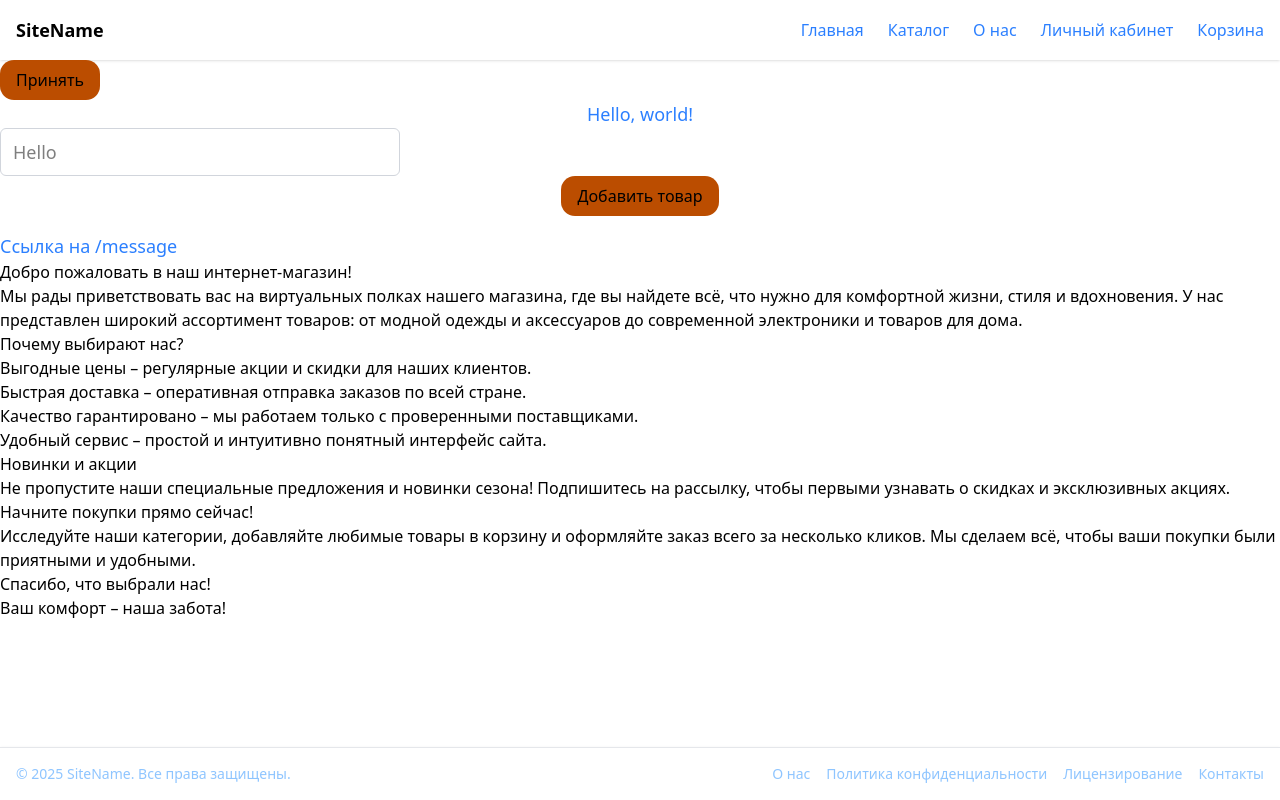
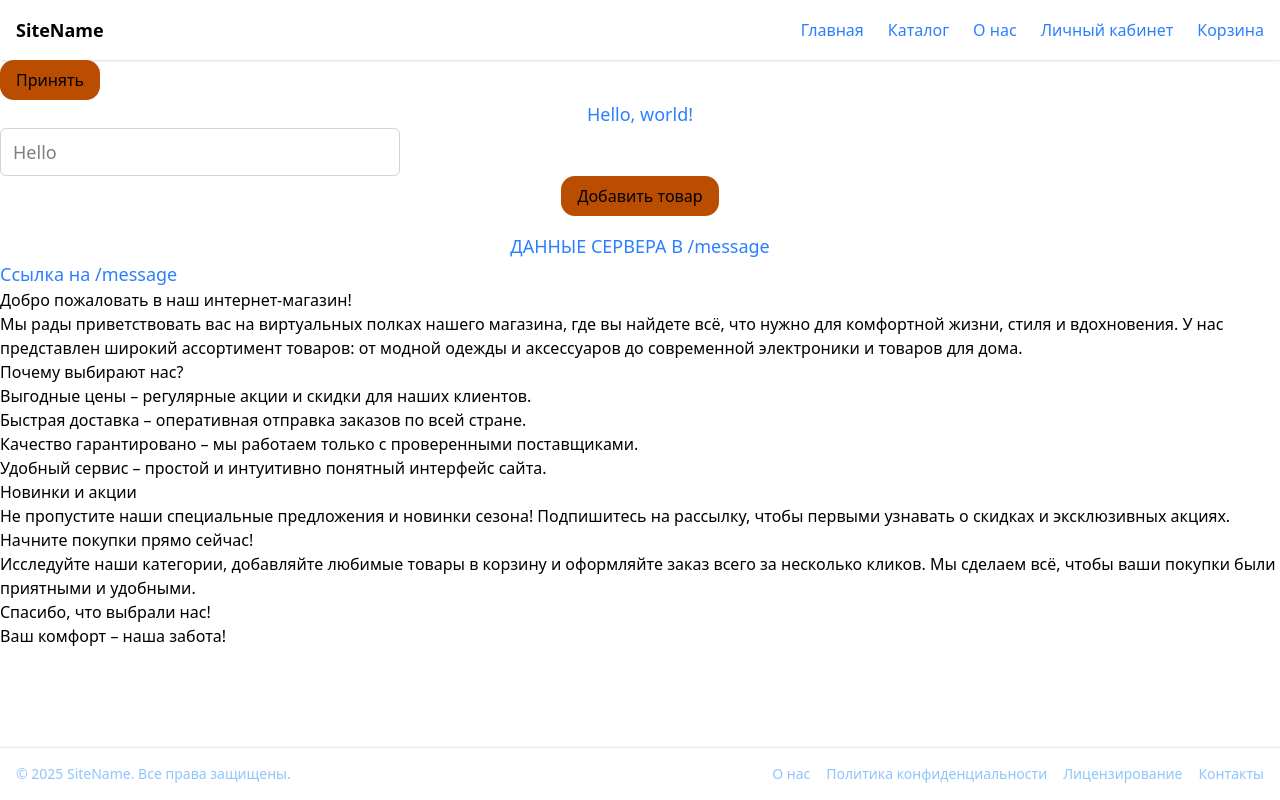
Before and after one commit to olololo223/olegtsi, a React (Vite) app in the folder Typescript/vite-project/: page / in a window 1280 px wide. Built offline with nearby package versions, Linux system fonts and the light colour scheme.

Commit message:
Update App.tsx

```diff
--- a/Typescript/vite-project/src/App.tsx
+++ b/Typescript/vite-project/src/App.tsx
@@ -19,6 +19,7 @@ function App() {
     <Text size="large" color="primary" align="center" title="Hello, world!"/>
     <Input size="large" borderColor="primary" placeholder="Hello"/>
     <AddingProduct/>
+    <Text size='large' color='primary' align='center' title='ДАННЫЕ СЕРВЕРА В /message'/>
     <a className='text-lg text-blue-500 text-center' href='/message'>Ссылка на /message</a>
     <BrowserRouter>
     <Routes>
```
